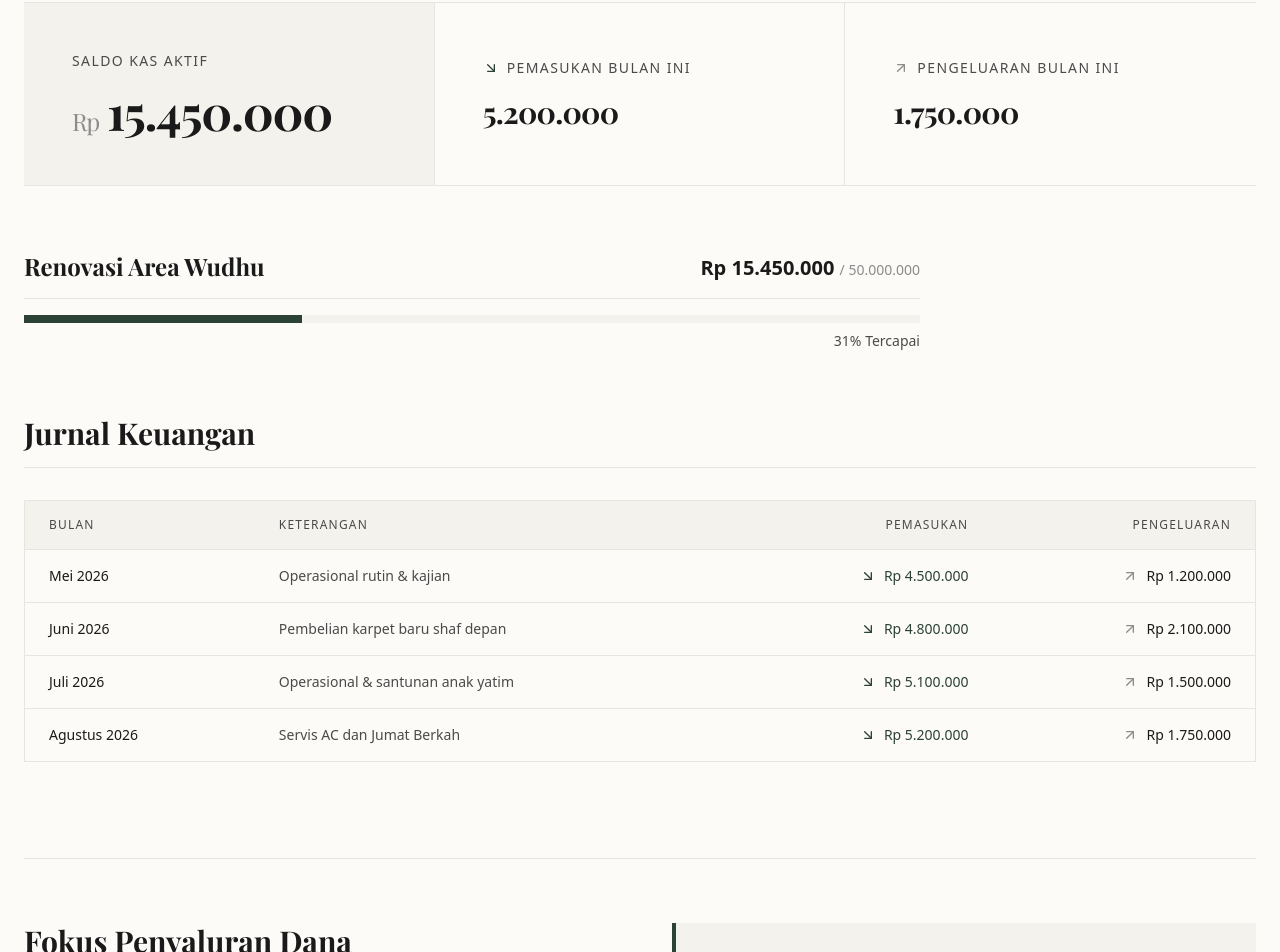
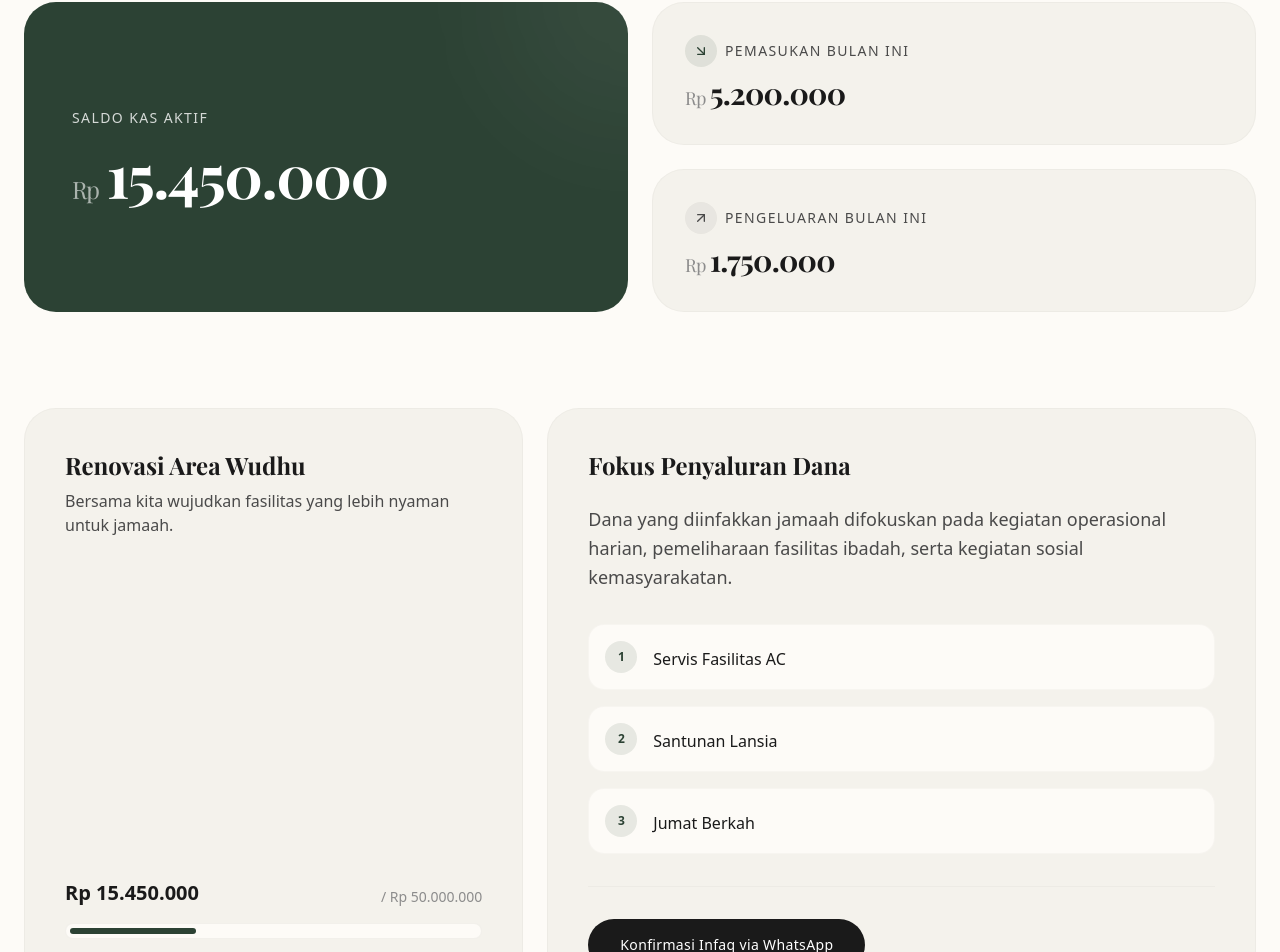
Before and after one commit to kaz-hero123/Musholla-Safinatul-Arkab, a Next.js app: page /infaq in a window 1280 px wide. Shown: the part 517-1469 px from the top of the page. Built offline with nearby package versions, Linux system fonts and the light colour scheme; a web font is replaced by a local one.

Commit message:
refactor(dashboard): modernize prayer times and infaq metrics into bento cards

```diff
--- a/src/components/sections/InfaqDashboard.tsx
+++ b/src/components/sections/InfaqDashboard.tsx
@@ -1,8 +1,7 @@
 "use client";
 import React from "react";
 import { INFAQ_DATA } from "@/data/infaq";
-import { Wallet, ArrowDownRight, ArrowUpRight, TrendingUp } from "lucide-react";
-import { LedgerTable } from "@/components/ui/ledger-table";
+import { ArrowDownRight, ArrowUpRight } from "lucide-react";
 
 export default function InfaqDashboard() {
   const {
@@ -11,7 +10,6 @@ export default function InfaqDashboard() {
     expenseThisMonth,
     goal,
     goalTitle,
-    history,
     recentDistributionNotes
   } = INFAQ_DATA;
 
@@ -21,103 +19,112 @@ export default function InfaqDashboard() {
     <section className="py-16 md:py-24 px-6 bg-bg-primary">
       <div className="max-w-7xl mx-auto">
 
-        {/* Top KPI Metrics - Flat Editorial Style */}
-        <div className="grid grid-cols-1 md:grid-cols-3 gap-0 mb-16 border-y border-border divide-y md:divide-y-0 md:divide-x divide-border">
+        {/* Top KPI Metrics - Bento Style */}
+        <div className="grid grid-cols-1 md:grid-cols-12 gap-4 md:gap-6 mb-16">
 
           {/* Main Balance */}
-          <div className="p-8 md:p-12 bg-bg-secondary flex flex-col justify-center">
-            <h3 className="text-sm font-medium tracking-widest uppercase text-text-secondary mb-4">Saldo Kas Aktif</h3>
-            <div className="flex items-baseline gap-2 text-4xl md:text-5xl font-bold font-display text-text-primary tracking-tight">
-              <span className="text-2xl text-text-muted font-sans font-normal">Rp</span>
+          <div className="md:col-span-6 p-8 md:p-12 bg-emerald-primary text-white rounded-[2rem] flex flex-col justify-center relative overflow-hidden group animate-reveal">
+            <div className="absolute top-0 right-0 w-64 h-64 bg-white/5 rounded-full blur-3xl -translate-y-1/2 translate-x-1/2"></div>
+            <h3 className="text-sm font-medium tracking-widest uppercase text-white/80 mb-4">Saldo Kas Aktif</h3>
+            <div className="flex items-baseline gap-2 text-4xl md:text-5xl lg:text-6xl font-bold font-display tracking-tight relative z-10">
+              <span className="text-2xl text-white/60 font-sans font-normal">Rp</span>
               {Intl.NumberFormat("id-ID").format(currentBalance)}
             </div>
           </div>
 
+          <div className="md:col-span-6 grid grid-rows-2 gap-4 md:gap-6">
             {/* Income */}
-          <div className="p-8 md:p-12 flex flex-col justify-center">
-            <h3 className="text-sm font-medium tracking-widest uppercase text-text-secondary mb-4 flex items-center gap-2">
+            <div className="p-6 md:p-8 bg-bg-secondary rounded-[2rem] flex flex-col justify-center border border-border/50 animate-reveal" style={{animationDelay: '0.1s'}}>
+              <h3 className="text-sm font-medium tracking-widest uppercase text-text-secondary mb-2 flex items-center gap-2">
+                <div className="w-8 h-8 rounded-full bg-emerald-primary/10 flex items-center justify-center">
                   <ArrowDownRight className="text-emerald-primary" size={16} />
+                </div>
                 Pemasukan Bulan Ini
               </h3>
               <div className="text-3xl font-bold font-display text-text-primary tracking-tight">
+                <span className="text-lg text-text-muted font-sans font-normal mr-1">Rp</span>
                 {Intl.NumberFormat("id-ID").format(incomeThisMonth)}
               </div>
             </div>
 
             {/* Expense */}
-          <div className="p-8 md:p-12 flex flex-col justify-center">
-            <h3 className="text-sm font-medium tracking-widest uppercase text-text-secondary mb-4 flex items-center gap-2">
-              <ArrowUpRight className="text-text-muted" size={16} />
+            <div className="p-6 md:p-8 bg-bg-secondary rounded-[2rem] flex flex-col justify-center border border-border/50 animate-reveal" style={{animationDelay: '0.2s'}}>
+              <h3 className="text-sm font-medium tracking-widest uppercase text-text-secondary mb-2 flex items-center gap-2">
+                <div className="w-8 h-8 rounded-full bg-text-primary/5 flex items-center justify-center">
+                  <ArrowUpRight className="text-text-secondary" size={16} />
+                </div>
                 Pengeluaran Bulan Ini
               </h3>
               <div className="text-3xl font-bold font-display text-text-primary tracking-tight">
+                <span className="text-lg text-text-muted font-sans font-normal mr-1">Rp</span>
                 {Intl.NumberFormat("id-ID").format(expenseThisMonth)}
+              </div>
             </div>
           </div>
 
         </div>
 
-        {/* Goal Progress - Editorial Bar */}
-        <div className="mb-16 max-w-4xl">
-          <div className="flex flex-col md:flex-row justify-between items-start md:items-end mb-4 gap-4 border-b border-border pb-4">
+        {/* Narrative Impact & Goal - Bento */}
+        <div className="grid lg:grid-cols-12 gap-4 md:gap-6 pt-8">
+
+          {/* Goal Progress (Left Bento) */}
+          <div className="lg:col-span-5 bg-bg-secondary p-8 md:p-10 rounded-[2rem] border border-border/50 animate-reveal" style={{animationDelay: '0.4s'}}>
+            <div className="flex flex-col justify-between h-full">
               <div>
-              <h3 className="text-2xl font-bold font-display text-text-primary">{goalTitle}</h3>
+                <h3 className="text-2xl font-bold font-display text-text-primary mb-2">{goalTitle}</h3>
+                <p className="text-text-secondary mb-8">Bersama kita wujudkan fasilitas yang lebih nyaman untuk jamaah.</p>
               </div>
-            <div className="text-left md:text-right">
+
+              <div>
+                <div className="flex justify-between items-end mb-4">
                   <p className="text-xl font-bold text-text-primary">
-                Rp {Intl.NumberFormat("id-ID").format(currentBalance)} <span className="text-sm font-normal text-text-muted">/ {Intl.NumberFormat("id-ID").format(goal)}</span>
+                    Rp {Intl.NumberFormat("id-ID").format(currentBalance)}
                   </p>
+                  <span className="text-sm font-normal text-text-muted">/ Rp {Intl.NumberFormat("id-ID").format(goal)}</span>
+                </div>
+
+                <div className="h-4 w-full bg-bg-primary rounded-full overflow-hidden border border-border/50 p-1">
+                  <div
+                    style={{ width: `${progressPercent}%` }}
+                    className="h-full bg-emerald-primary rounded-full transition-all duration-1000 ease-out relative overflow-hidden"
+                  >
+                    <div className="absolute inset-0 bg-white/20 -translate-x-full animate-[shimmer_2s_infinite]"></div>
+                  </div>
+                </div>
+                <p className="text-right text-emerald-primary font-bold text-sm mt-3">{progressPercent}% Tercapai</p>
+              </div>
             </div>
           </div>
 
-          <div className="h-2 w-full bg-bg-secondary overflow-hidden">
-            <div
-              style={{ width: `${progressPercent}%` }}
-              className="h-full bg-emerald-primary transition-all duration-1000 ease-out"
-            />
-          </div>
-          <p className="text-right text-text-secondary font-medium text-sm mt-2">{progressPercent}% Tercapai</p>
-        </div>
-
-        {/* Data Table */}
-        <div className="mb-24">
-          <h3 className="text-3xl font-bold font-display text-text-primary mb-8 border-b border-border pb-4">Jurnal Keuangan</h3>
-          {/* Note: the LedgerTable component should ideally be flattened as well. We assume it inherits table styles. */}
-          <LedgerTable history={history} />
-        </div>
-
-        {/* Narrative Impact */}
-        <div className="grid md:grid-cols-2 gap-16 border-t border-border pt-16">
-          <div>
-            <h3 className="font-display font-bold text-3xl text-text-primary mb-6">Fokus Penyaluran Dana</h3>
+          {/* Narrative (Right Bento) */}
+          <div className="lg:col-span-7 bg-bg-secondary p-8 md:p-10 rounded-[2rem] border border-border/50 animate-reveal" style={{animationDelay: '0.5s'}}>
+            <h3 className="font-display font-bold text-2xl text-text-primary mb-6">Fokus Penyaluran Dana</h3>
             <p className="text-text-secondary text-lg leading-relaxed mb-8">
               Dana yang diinfakkan jamaah difokuskan pada kegiatan operasional harian, pemeliharaan fasilitas ibadah, serta kegiatan sosial kemasyarakatan.
             </p>
-            <div className="flex flex-col gap-3">
+            <div className="flex flex-col gap-4">
               {recentDistributionNotes.map((note, i) => (
-                <div key={i} className="flex items-start gap-3">
-                  <div className="w-1.5 h-1.5 rounded-none bg-emerald-primary mt-2.5 shrink-0" />
-                  <span className="text-text-primary font-medium">
+                <div key={i} className="flex items-start gap-4 p-4 bg-bg-primary rounded-2xl border border-border/30">
+                  <div className="w-8 h-8 rounded-full bg-emerald-primary/10 flex items-center justify-center shrink-0">
+                     <span className="text-emerald-primary text-xs font-bold">{i + 1}</span>
+                  </div>
+                  <span className="text-text-primary font-medium mt-1.5">
                     {note}
                   </span>
                 </div>
               ))}
             </div>
-          </div>
 
-          <div className="bg-bg-secondary p-8 md:p-12 flex flex-col justify-center border-l-4 border-emerald-primary">
-            <h3 className="text-2xl font-display font-bold text-text-primary mb-4">Salurkan Infaq Anda</h3>
-            <p className="text-text-secondary leading-relaxed mb-8">
-              Salurkan donasi Anda melalui rekening BSI resmi Musholla Safinatul Arkab. Mohon konfirmasi setelah transfer agar tercatat dengan baik.
-            </p>
+            <div className="mt-8 pt-8 border-t border-border/50">
               <a
                 href="https://wa.me/6282143506574"
                 target="_blank"
                 rel="noopener noreferrer"
-              className="inline-flex items-center justify-center bg-emerald-primary hover:bg-emerald-deep text-white font-medium px-8 py-4 transition-colors text-sm tracking-wide uppercase"
+                className="inline-flex items-center justify-center bg-text-primary hover:bg-black text-white font-medium px-8 py-4 rounded-full transition-all hover:scale-105 text-sm tracking-wide"
               >
-              Konfirmasi via WhatsApp
+                Konfirmasi Infaq via WhatsApp
               </a>
+            </div>
           </div>
         </div>
 
```
Also changed, not shown: src/components/sections/PrayerTimes.tsx (+33 -7 lines). Lines whose indentation alone changed are shown as unchanged.
